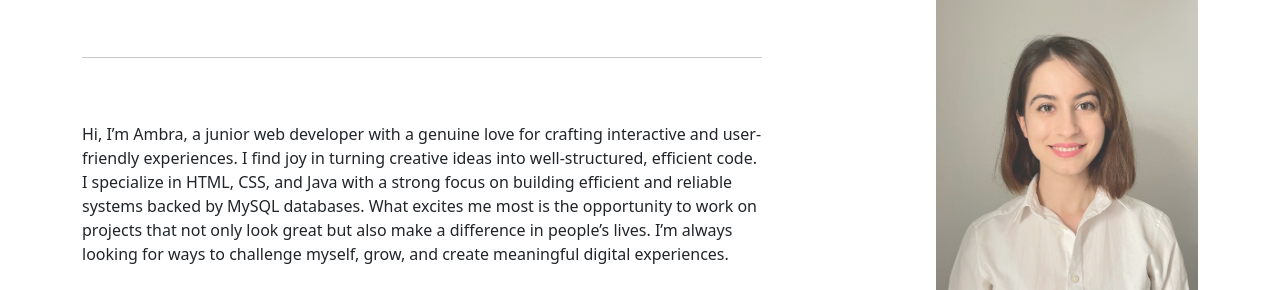
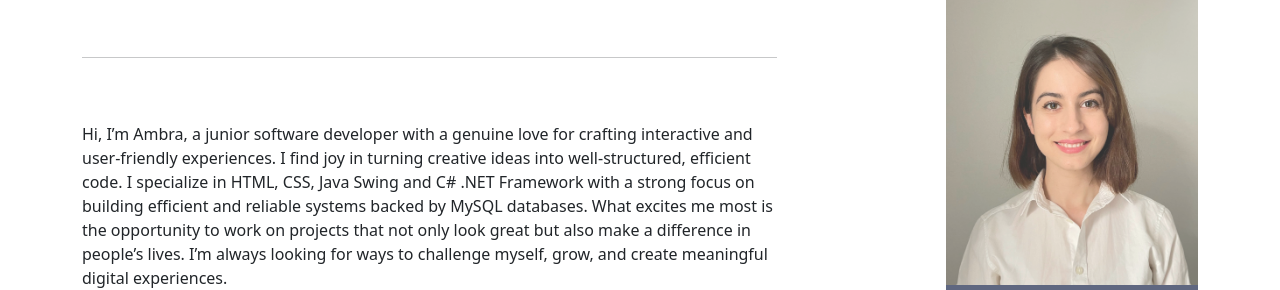
Before and after one commit to Ambra96/portfolio, a plain HTML site: page index.html in a window 1280 px wide. Shown: the part 1047-1337 px from the top of the page. Drawn offline with nearby package versions, Linux system fonts and the light colour scheme.

Commit message:
Update index.html

```diff
--- a/index.html
+++ b/index.html
@@ -55,9 +55,9 @@
         <hr>
         <br> <br>
         <p>
-          Hi, I’m Ambra, a junior web developer with a genuine love for crafting
+          Hi, I’m Ambra, a junior software developer with a genuine love for crafting
           interactive and user-friendly experiences. I find joy in turning
-          creative ideas into well-structured, efficient code. I specialize in HTML, CSS, and Java
+          creative ideas into well-structured, efficient code. I specialize in HTML, CSS, Java Swing and C# .NET Framework
           with a strong focus on building efficient and reliable systems backed by MySQL databases.
           What excites me most is the
           opportunity to work on projects that not only look great but also make
```
